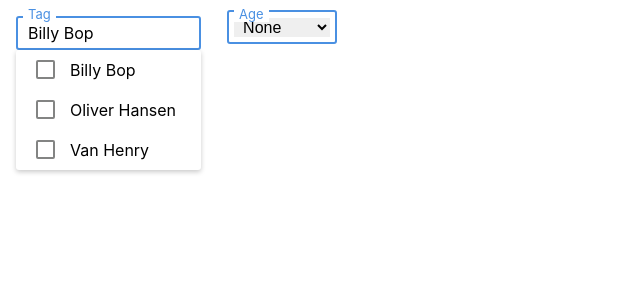
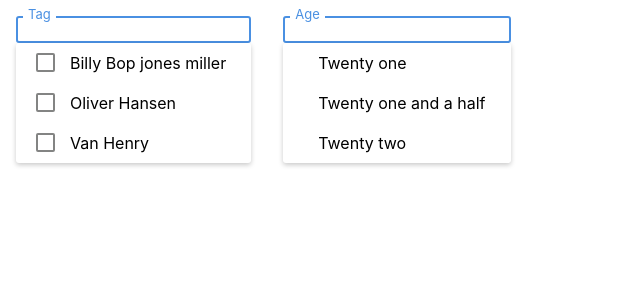
Before and after one commit to nick5616/extensible-drop-down, a React (Create React App) app: page / in a window 1280 px wide. Shown: the top 300 px of the page, without its empty margins (0-640 px from the left). Built offline with nearby package versions, Linux system fonts and the light colour scheme.

Commit message:
add items to list!

```diff
--- a/src/App.css
+++ b/src/App.css
@@ -31,9 +31,9 @@
 .input-field{
   font-size: medium;
   border: none;
-
+  min-height: 1.6vh;
   padding-left: 5px;
-
+  padding-right: 5px;
 }
 
 /* option table tr td select{width:400px;} */
--- a/src/App.js
+++ b/src/App.js
@@ -5,8 +5,8 @@ import DropDown from './Components/dropDown';
 function App() {
   return (
     <div className="main flex">
-      <DropDown label="Tag" multi options={["Billy Bop", "Oliver Hansen", "Van Henry"]}></DropDown>
-      <DropDown label="Age" multi={false} ></DropDown>
+      <DropDown label="Tag" multi options={["Billy Bop jones miller", "Oliver Hansen", "Van Henry"]}></DropDown>
+      <DropDown label="Age" multi={false} options={["Twenty one", "Twenty one and a half", "Twenty two"]}></DropDown>
     </div>
   );
 }
--- a/src/Components/Option.js
+++ b/src/Components/Option.js
@@ -1,10 +1,51 @@
 import { useState } from "react"
+let values = [];
+
 function Option(props) {
+
+  function formatArray(){
+    console.log("about to format", values, values.length);
+    let string = "";
+    for(let i = 0; i < values.length; i++) {
+
+      if(i != 0) string += ", "
+
+      string += values[i];
+    }
+    console.log("about to return", string);
+    return string;
+  }
+
+  function addCheckedValue(){
+    console.log("props.secletedValue", props.selectedValue);
+    console.log("props.Value", props.value);
+    values.push(props.value);
+
+    props.setSelectedValue(
+      formatArray()
+    );
+
+  }
+
+  function removeCheckedValue(){
+    let newVal = props.selectedValue - ", " - props.value;
+    console.log("newval", newVal, typeof newVal !== Number);
+    if(typeof newval !== Number) {
+      newVal = "";
+    }
+    props.setSelectedValue(newVal);
+  }
 
   const [clicked, setClicked] = useState(false);
   function onClickHandler(event){
     if(event.type === "click") {
       console.log("clicked!");
+      if(!clicked) {
+        addCheckedValue()
+      }
+      else {
+        removeCheckedValue()
+      }
       setClicked(!clicked)
     }
   }
@@ -12,8 +53,10 @@ function Option(props) {
   let inputClassName = "input-checkbox"+ (clicked ? " clicked": "");
   console.log("new class name", inputClassName);
   console.log("clicked? ", clicked);
+
+
   return (
-    <div className="input-option" onClick={ onClickHandler }>
+    <div className="input-option">
       <div className="input-option-checkbox" > {props.multi && <div className={inputClassName} onClick={ onClickHandler }></div>} </div>
       <div className="input-option-value" > {props.value} </div>
     </div>
--- a/src/Components/dropDown.js
+++ b/src/Components/dropDown.js
@@ -1,32 +1,17 @@
+import {useState} from 'react'
 const { default: Option } = require("./Option");
 
 function DropDown(props){
+  const [selectedValue, setSelectedValue] = useState("");
 
   function populateMultipleDropDown(){
       let count = 0;
       console.log("props!", props)
-      const bilgur = props.options.map((option) => {
-        return <Option value={option} multi={props.multi} className="input-field"> {option} </Option>
+
+      const ret = props.options.map((option) => {
+        return <Option value={option} multi={props.multi} className="input-field" selectedValue={selectedValue} setSelectedValue={setSelectedValue}> {option} </Option>
       });
-      const content =
-      <div className="input-parent">
-        <div className="input-box">
-          <label
-            htmlFor="cars"
-            style={{display: "block"}}
-            className="input-label left">
-            {props.label}
-          </label>
-          <div className="input-field">
-            {props.options[0]}
-          </div>
-          <div></div>
-        </div>
-        <div className="input-options">
-          {bilgur}
-        </div>
-      </div>
-      return content;
+      return ret;
   }
 
   function populateSingleDropdown() {
@@ -48,12 +33,31 @@ function DropDown(props){
       return content;
   }
 
+
+  const bilgur = populateMultipleDropDown();
+
   return (
     <div className="drop-down">
       <div>
 
 
-        {props.multi ? populateMultipleDropDown() : populateSingleDropdown()}
+      <div className="input-parent">
+        <div className="input-box">
+          <label
+            htmlFor="cars"
+            style={{display: "block"}}
+            className="input-label left">
+            {props.label}
+          </label>
+          <div className="input-field" >
+            {selectedValue}
+          </div>
+          <div></div>
+        </div>
+        <div className="input-options" >
+          {bilgur}
+        </div>
+      </div>
        </div>
 
       </div>
```
